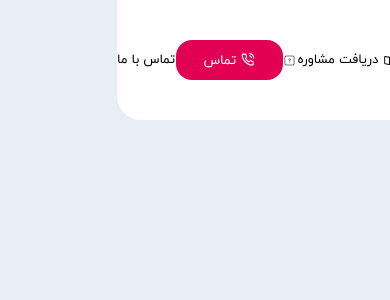
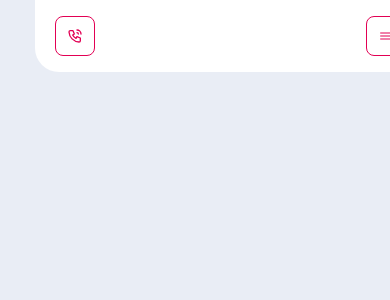
Before and after one commit to saeedmazarei/store-app, a React (Vite) app: page / in a window 390 px wide. Shown: the top 300 px of the page. Built offline with nearby package versions, Linux system fonts and the light colour scheme.

Commit message:
Make header responsive for all size

```diff
--- a/src/components/header/Header.jsx
+++ b/src/components/header/Header.jsx
@@ -1,11 +1,12 @@
 import { Link } from 'react-router-dom'
 import { useTranslation } from 'react-i18next'
 import { FiPhoneCall } from 'react-icons/fi'
-import { AiOutlineAppstore } from "react-icons/ai"
-import { IoMdBook } from "react-icons/io"
-import { CiSquareQuestion } from "react-icons/ci";
-import { IoCallOutline } from "react-icons/io5"
-
+import { AiOutlineAppstore } from 'react-icons/ai'
+import { IoMdBook } from 'react-icons/io'
+import { CiSquareQuestion } from 'react-icons/ci'
+import { IoCallOutline } from 'react-icons/io5'
+import { TbPhoneCall } from 'react-icons/tb'
+import { IoIosMenu } from 'react-icons/io'
 
 import Button from '../shared/Button'
 import Card from '../shared/Card'
@@ -14,17 +15,43 @@ import styles from './Header.module.scss'
 function Header() {
     const { t } = useTranslation()
     return (
-        <Card style={{ height: '120px', borderTopLeftRadius: '0', borderTopRightRadius: '0', display: 'flex', justifyContent: 'center', alignItems: 'center' }}>
+        <Card className={styles['header-card']}>
             <Button className={styles['call-button']}>
                 <div className={styles['text-and-icon']}>
                     <FiPhoneCall /> <span>{t('home.call')}</span>
                 </div>
             </Button>
+            <div className={styles['mobile-icon']}>
+                <IoIosMenu style={{ color: '#E20054' }} />
+            </div>
+            <div className={styles['mobile-icon']}>
+                <TbPhoneCall style={{ color: '#E20054' }} />
+            </div>
             <div className={styles['navigation-list']}>
-                <Link to=""><div className={styles['text-and-icon']}><AiOutlineAppstore /><span>{t('home.productList')}</span></div></Link>
-                <Link to=""><div className={styles['text-and-icon']}><IoMdBook /><span>{t('home.getAdvice')}</span></div></Link>
-                <Link to=""><div className={styles['text-and-icon']}><CiSquareQuestion /><span>{t('home.frequentlyAskedQuestions')}</span></div></Link>
-                <Link to=""><div className={styles['text-and-icon']}><IoCallOutline /><span>{t('home.contactUs')}</span></div></Link>
+                <Link to="">
+                    <div className={styles['text-and-icon']}>
+                        <AiOutlineAppstore />
+                        <span>{t('home.productList')}</span>
+                    </div>
+                </Link>
+                <Link to="">
+                    <div className={styles['text-and-icon']}>
+                        <IoMdBook />
+                        <span>{t('home.getAdvice')}</span>
+                    </div>
+                </Link>
+                <Link to="">
+                    <div className={styles['text-and-icon']}>
+                        <CiSquareQuestion />
+                        <span>{t('home.frequentlyAskedQuestions')}</span>
+                    </div>
+                </Link>
+                <Link to="">
+                    <div className={styles['text-and-icon']}>
+                        <IoCallOutline />
+                        <span>{t('home.contactUs')}</span>
+                    </div>
+                </Link>
             </div>
         </Card>
     )
--- a/src/components/header/Header.module.scss
+++ b/src/components/header/Header.module.scss
@@ -1,8 +1,28 @@
+.header-card {
+    height: 120px;
+    border-top-left-radius: 0;
+    border-top-right-radius: 0;
+    display: flex;
+    justify-content: center;
+    align-items: center;
+}
+
+.mobile-icon {
+    display: none;
+    justify-content: center;
+    align-items: center;
+    width: 40px;
+    height: 40px;
+    padding: 16px, 12px, 16px;
+    gap: 8px;
+    border: 1px solid #e20054;
+    border-radius: 8px;
+}
 .call-button {
     width: 107px;
     border-radius: 16px;
     position: absolute;
-    left: 15%;
+    left: 5.5%;
 }
 .text-and-icon {
     display: flex;
@@ -28,3 +48,34 @@
         color: red;
     }
 }
+
+@media (max-width: 767px) {
+    .call-button {
+        width: 60px;
+        font-size: 10px;
+    }
+    .navigation-list {
+        width: 63%;
+        font-size: 10px;
+        justify-content: space-around;
+    }
+}
+
+@media (max-width: 530px) {
+    .call-button {
+        width: 30px;
+        font-size: 5px;
+        display: none;
+    }
+    .navigation-list {
+        display: none;
+    }
+    .header-card {
+        height: 72px;
+        justify-content: space-between;
+    }
+    .mobile-icon {
+        display: flex;
+        margin: 5%;
+    }
+}
--- a/src/components/shared/Card.jsx
+++ b/src/components/shared/Card.jsx
@@ -2,13 +2,14 @@ import PropTypes from 'prop-types'
 
 import styles from './Card.module.scss'
 
-function Card({ children, style }) {
-    return <div className={styles.card} style={style}>{children}</div>
+function Card({ children, style, className }) {
+    return <div className={`${styles.card} ${className}`} style={style}>{children}</div>
 }
 
 Card.propTypes = {
     children: PropTypes.node.isRequired,
-    style: PropTypes.object.isRequired
+    style: PropTypes.object.isRequired,
+    className: PropTypes.string.isRequired
 }
 
 export default Card
```
